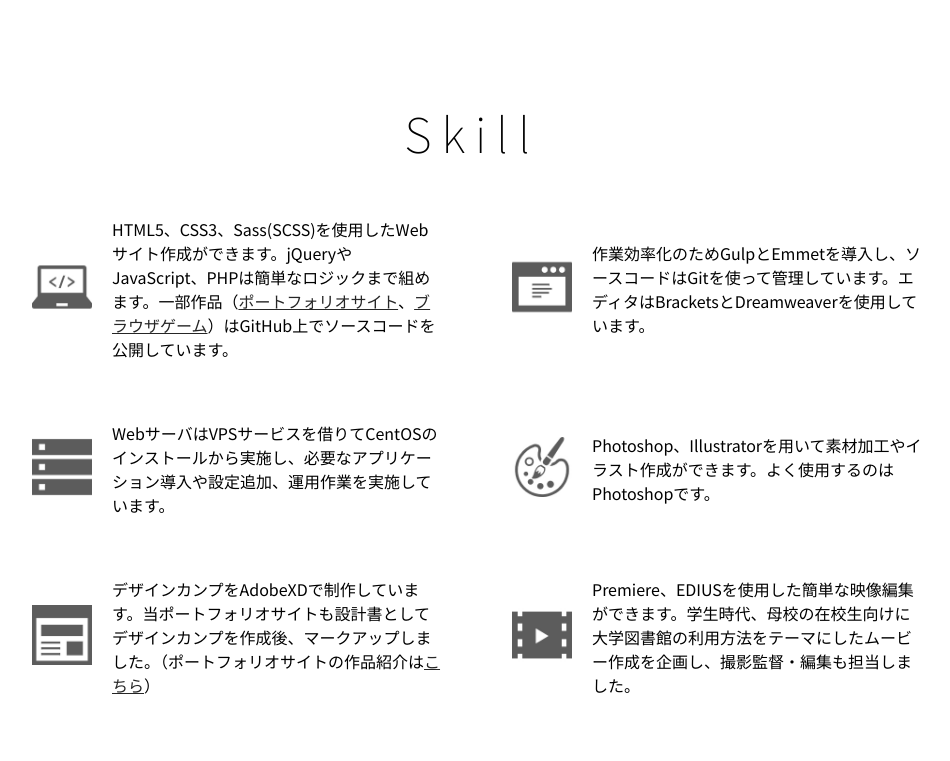
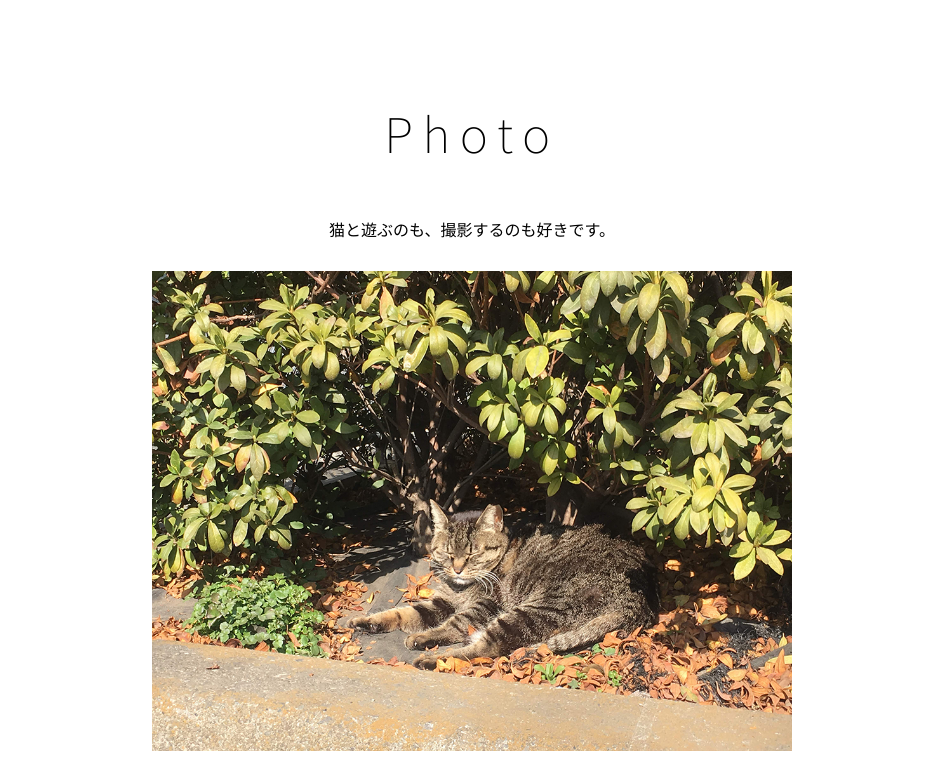
Before and after one commit to lotusroot114/gattonero-ray, a plain HTML site: page newpf/about.html in a window 1280 px wide. Shown: the part 949-1710 px from the top of the page, without its empty margins (168-1118 px from the left). Drawn offline with nearby package versions, Linux system fonts and the light colour scheme.

Commit message:
newpf about update

```diff
--- a/newpf/about.html
+++ b/newpf/about.html
@@ -80,6 +80,17 @@
             <p>これまでは顧客企業の業務をサポートするシステムを維持することが使命でしたが、<br>より多くの人々を、自分が好きなことで、これまでのスキルも活かして、<br>助けられる仕事がしたいと思い、Web業界を選択しました。</p>
             <p>将来はデザインもコーディングもできるWebクリエイターとして<br>案件をリードできるようになりたいです。</p>
             <p>サイト名「Gattonero」に込めた想いについては<a class="noneborder" href="newpf.html#gattonero">こちら</a></p>
+          </div>
+        </section>
+        <section class="default">
+          <h2>Photo</h2>
+          <div class="photo">
+            <p>猫と遊ぶのも、撮影するのも好きです。</p>
+            <div>
+              <p><img src="images/small_IMG_1503.jpg" alt="cat1"></p>
+              <p><img src="images/small_IMG_5821.jpg" alt="cat2"></p>
+              <p><img src="images/small_IMG_6763.jpg" alt="cat3"></p>
+            </div>
           </div>
         </section>
         <section class="default">
--- a/newpf_src/scss/style.scss
+++ b/newpf_src/scss/style.scss
@@ -1332,6 +1332,31 @@ html {
             //*--------------------//div.skill終わり
 
             //about.htmlで使用
+
+            div.photo {
+              display: flex;
+              flex-direction: column;
+
+              p {
+                text-align: center;
+                margin-bottom: 30px;
+              }
+
+              img {
+                width: 70vw;
+                height: auto;
+              }
+
+              @include tab {
+                img {
+                  width: 50vw;
+                }
+
+              }
+            }
+
+
+            //about.htmlで使用
             div.sns {
               margin-bottom: 100px;
 
```
Also changed, not shown: newpf/css/style.css, newpf/images/small_IMG_1503.jpg (added), newpf/images/small_IMG_5821.jpg (added), newpf/images/small_IMG_6763.jpg (added).
